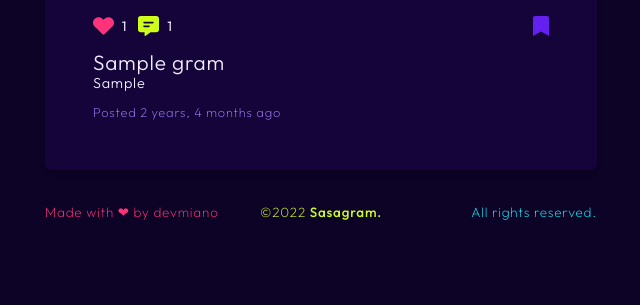
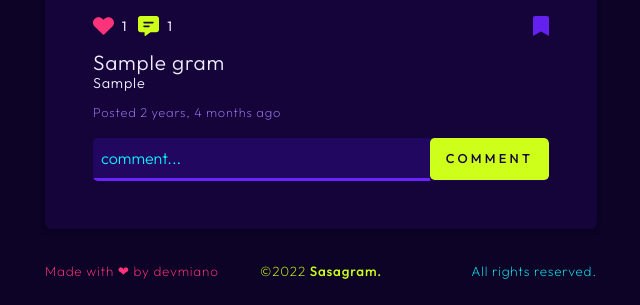
Before and after one commit to devmiano/sasagram, a Django app: page /00000000-0000-0000-0000-000000000001/ in a window 1280 px wide. Shown: the part 590-895 px from the top of the page, without its empty margins (319-959 px from the left). Before the commit the page ends 810 px from the top, so only its background shows below. Run offline with Django 4.2, Linux system fonts and the light colour scheme; tables that the repository leaves empty hold one stand-in row (values such as "Sample post"); some web fonts are replaced.

```diff
--- a/gram/static/gram/css/global.css
+++ b/gram/static/gram/css/global.css
@@ -1385,3 +1385,80 @@ input:-webkit-autofill:focus {
   font-size: 0.8rem;
   padding-top: 0.5rem;
 }
+
+#pin .pinform {
+  margin-top: 1rem;
+  width: 100%;
+  display: flex;
+  flex-direction: row;
+  align-items: flex-start;
+  justify-content: flex-start;
+  overflow: hidden;
+  border-radius: 0.3rem;
+  background-color: #21075F;
+}
+
+#pin .pinform .comment {
+  height: 100;
+  width: 100%;
+  outline: none;
+  color: #12ECF8;
+  font-size: 1rem;
+  padding: 0.5rem 0;
+  border-width: 0 0 3px;
+  border-color: #6320EE;
+  background: transparent;
+  padding: 0.5rem;
+}
+
+#pin .pinform .comment::placeholder {
+  color: #12ECF8;
+  background: transparent;
+}
+
+#pin .pinform .comment:focus {
+  color: #12ECF8;
+  border-color: #CEFF1A;
+  background: transparent;
+}
+
+#pin .pinform .comment:active {
+  color: #12ECF8;
+  border-color: #CEFF1A;
+  background: transparent;
+}
+
+#pin .pinform .comment:focus-visible {
+  color: #12ECF8;
+  border-color: #CEFF1A;
+  background: transparent;
+}
+
+#pin .pinform .comment:placeholder {
+  padding: 0.5rem;
+}
+
+#pin .pinform .inputbtn {
+  border: none;
+  outline: none;
+  cursor: pointer;
+  font-weight: 500;
+  color: #140439;
+  font-size: 0.8rem;
+  padding: 0.7rem 1rem;
+  background: #CEFF1A;
+  border-radius: 0.3rem;
+  letter-spacing: 0.2rem;
+  text-transform: uppercase;
+  float: right;
+}
+
+#pin .pinform .inputbtn:hover, #pin .pinform .inputbtn:active {
+  color: #6320EE;
+  background: #12ECF8;
+}
+
+#pin .pinform .inputbtn:focus {
+  color: #12ECF8;
+  background: #FF337A;
+}
--- a/gram/static/gram/sass/partials/_details.scss
+++ b/gram/static/gram/sass/partials/_details.scss
@@ -107,4 +107,29 @@
 			}
 		}
 	}
+
+	.pinform {
+    margin-top: 1rem;
+		width: 100%;
+		@include row-start;
+		overflow: hidden;
+		border-radius: 0.3rem;
+		background-color: $dark-400;
+
+		.comment {
+      height: 100;
+			width: 100%;
+			@include input;
+			padding: 0.5rem;
+
+			&:placeholder {
+				padding: 0.5rem;
+			}
+		}
+
+		.inputbtn {
+			@include btn;
+			float: right;
+		}
+	}
 }
--- a/gram/templates/gram/details.html
+++ b/gram/templates/gram/details.html
@@ -47,6 +47,17 @@
 					<p class="date">Posted {{gram.posted | timesince}} ago</p>
 				</div>
 			</div>
+			<form class="pinform" action="/comment/" method="POST">
+				{% csrf_token %}
+				<input
+					class="comment"
+					placeholder="comment..."
+					type="comment"
+					name="comment"
+					id="comment"
+				/>
+				<input class="inputbtn" type="submit" value="comment" />
+			</form>
 		</div>
 		{% else %}
 		<p>Post currently unavailable</p>
```
